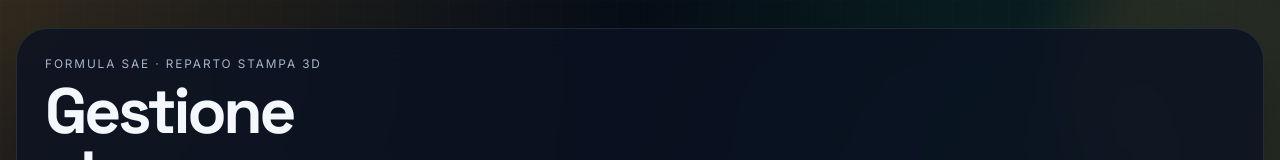
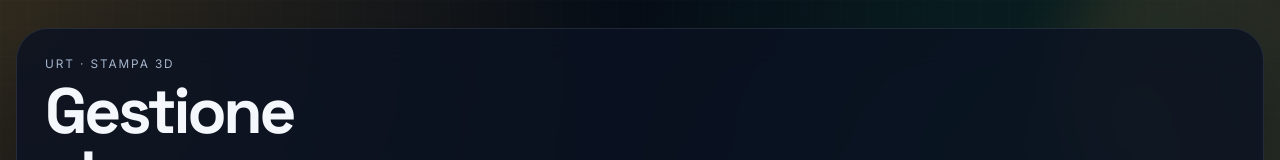
Before and after one commit to units-racing-ele/units-racing-ele.github.io, a plain HTML site: page index.html in a window 1280 px wide. Shown: the top 160 px of the page. Drawn offline with Linux system fonts and the light colour scheme.

Commit message:
correzione

```diff
--- a/index.html
+++ b/index.html
@@ -24,7 +24,7 @@
     <main class="app-shell">
       <section class="hero-panel">
         <div class="hero-copy">
-          <p class="eyebrow">Formula SAE · reparto stampa 3D</p>
+          <p class="eyebrow">URT · stampa 3D</p>
           <h1>Gestione stampe con vista calendario.</h1>
           <p class="lead">
             Una dashboard pensata per il vostro ufficio: richieste, scadenze e stato delle stampe in un colpo d’occhio.
```
